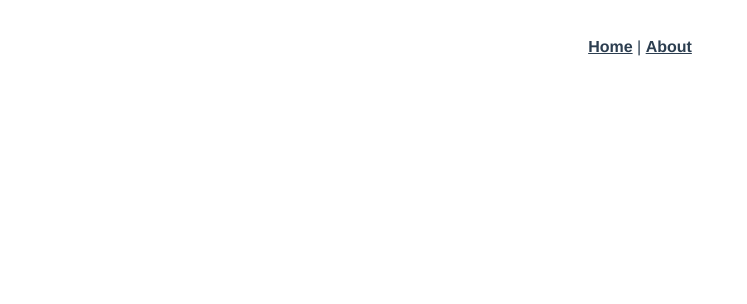
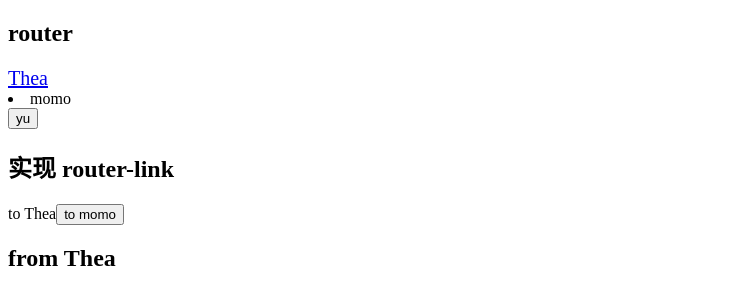
Before and after one commit to TheaWu7/study-notes-of-vue, a Vue app in the folder 15-vue-router/: page /thea#/momo in a window 1280 px wide. Shown: the top 304 px of the page, without its empty margins (0-747 px from the left). Built offline with nearby package versions, Linux system fonts and the light colour scheme.

Commit message:
feat: router config

```diff
--- a/15-vue-router/src/App.vue
+++ b/15-vue-router/src/App.vue
@@ -1,32 +1,43 @@
 <template>
   <div id="app">
-    <div id="nav">
-      <router-link to="/">Home</router-link> |
-      <router-link to="/about">About</router-link>
-    </div>
-    <router-view/>
+    <h2>router</h2>
+    <!-- router-link 默认是a标签；加tag属性 变成相应标签,并且点击可跳转 -->
+    <router-link to="./thea">Thea</router-link>
+    <!-- 如果不想通过 ← → 返回上一个页面 就加一个 replace -->
+    <router-link to="/momo" tag="li" replace>momo</router-link>
+    <!-- 想改被点击的选项的类名 -->
+    <!-- 想统一更改所有：在router中 -->
+    <router-link to="/yu" tag="button" active-class="yuing">yu</router-link>
+
+    <h2>实现 router-link</h2>
+    <span @click="toThea">to Thea</span>
+    <button @click="toMo">to momo</button>
+    <router-view></router-view>
   </div>
 </template>
-
+<script>
+export default {
+  name: 'app',
+  methods: {
+    toThea(){
+      // pushState方法，有返回
+      this.$router.push('/thea');
+    },
+    toMo(){
+      // replace方法，没有返回
+      this.$router.replace('/momo');
+    },
+  }
+}
+</script>
 <style>
-#app {
-  font-family: Avenir, Helvetica, Arial, sans-serif;
-  -webkit-font-smoothing: antialiased;
-  -moz-osx-font-smoothing: grayscale;
-  text-align: center;
-  color: #2c3e50;
+.router-link-active {
+  color:palevioletred;
 }
-
-#nav {
-  padding: 30px;
+.yuing {
+  color: aquamarine;
 }
-
-#nav a {
-  font-weight: bold;
-  color: #2c3e50;
-}
-
-#nav a.router-link-exact-active {
-  color: #42b983;
+.yuyu {
+  font-size: 20px;
 }
 </style>
--- a/15-vue-router/src/components/HelloWorld.vue
+++ /dev/null
@@ -1,58 +0,0 @@
-<template>
-  <div class="hello">
-    <h1>{{ msg }}</h1>
-    <p>
-      For a guide and recipes on how to configure / customize this project,<br>
-      check out the
-      <a href="https://cli.vuejs.org" target="_blank" rel="noopener">vue-cli documentation</a>.
-    </p>
-    <h3>Installed CLI Plugins</h3>
-    <ul>
-      <li><a href="https://github.com/vuejs/vue-cli/tree/dev/packages/%40vue/cli-plugin-babel" target="_blank" rel="noopener">babel</a></li>
-      <li><a href="https://github.com/vuejs/vue-cli/tree/dev/packages/%40vue/cli-plugin-router" target="_blank" rel="noopener">router</a></li>
-    </ul>
-    <h3>Essential Links</h3>
-    <ul>
-      <li><a href="https://vuejs.org" target="_blank" rel="noopener">Core Docs</a></li>
-      <li><a href="https://forum.vuejs.org" target="_blank" rel="noopener">Forum</a></li>
-      <li><a href="https://chat.vuejs.org" target="_blank" rel="noopener">Community Chat</a></li>
-      <li><a href="https://twitter.com/vuejs" target="_blank" rel="noopener">Twitter</a></li>
-      <li><a href="https://news.vuejs.org" target="_blank" rel="noopener">News</a></li>
-    </ul>
-    <h3>Ecosystem</h3>
-    <ul>
-      <li><a href="https://router.vuejs.org" target="_blank" rel="noopener">vue-router</a></li>
-      <li><a href="https://vuex.vuejs.org" target="_blank" rel="noopener">vuex</a></li>
-      <li><a href="https://github.com/vuejs/vue-devtools#vue-devtools" target="_blank" rel="noopener">vue-devtools</a></li>
-      <li><a href="https://vue-loader.vuejs.org" target="_blank" rel="noopener">vue-loader</a></li>
-      <li><a href="https://github.com/vuejs/awesome-vue" target="_blank" rel="noopener">awesome-vue</a></li>
-    </ul>
-  </div>
-</template>
-
-<script>
-export default {
-  name: 'HelloWorld',
-  props: {
-    msg: String
-  }
-}
-</script>
-
-<!-- Add "scoped" attribute to limit CSS to this component only -->
-<style scoped>
-h3 {
-  margin: 40px 0 0;
-}
-ul {
-  list-style-type: none;
-  padding: 0;
-}
-li {
-  display: inline-block;
-  margin: 0 10px;
-}
-a {
-  color: #42b983;
-}
-</style>
--- /dev/null
+++ b/15-vue-router/src/components/Momo.vue
@@ -0,0 +1,15 @@
+<template>
+  <div class="">
+    <h2>from momo</h2>
+  </div>
+</template>
+
+<script>
+export default {
+  name: 'momo'
+}
+</script>
+
+<style>
+
+</style>
--- /dev/null
+++ b/15-vue-router/src/components/Thea.vue
@@ -0,0 +1,10 @@
+<template>
+  <div>
+    <h2>from Thea</h2>
+  </div>
+</template>
+<script>
+export default {
+  name: 'Thea'
+}
+</script>
--- /dev/null
+++ b/15-vue-router/src/components/yu.vue
@@ -0,0 +1,10 @@
+<template>
+  <div>
+    <h2>from yu</h2>
+  </div>
+</template>
+<script>
+export default {
+  name: 'yu'
+}
+</script>
--- a/15-vue-router/src/router/index.js
+++ b/15-vue-router/src/router/index.js
@@ -1,27 +1,42 @@
-import Vue from 'vue'
-import VueRouter from 'vue-router'
-import Home from '../views/Home.vue'
+// 配置路由相关信息
+import Vue from "vue";
+import VueRouter from "vue-router";
+import Thea from "../components/Thea.vue";
+import Momo from "../components/Momo.vue";
+import yu from "../components/yu.vue";
 
-Vue.use(VueRouter)
+// 1.通过 Vue.use(插件),安装插件
+Vue.use(VueRouter);
 
+// 2.创建 VueRouter 对象
+// 2.1 配置映射关系 一个映射关系 => 一个对象
 const routes = [
   {
-    path: '/',
-    name: 'Home',
-    component: Home
+    // 路由默认路径 重定向
+    path: "",
+    redirect: "/thea",
   },
   {
-    path: '/about',
-    name: 'About',
-    // route level code-splitting
-    // this generates a separate chunk (about.[hash].js) for this route
-    // which is lazy-loaded when the route is visited.
-    component: () => import(/* webpackChunkName: "about" */ '../views/About.vue')
-  }
-]
+    path: "/thea",
+    component: Thea,
+  },
+  {
+    path: "/momo",
+    component: Momo,
+  },
+  {
+    path: "/yu",
+    component: yu,
+  },
+];
 
 const router = new VueRouter({
-  routes
-})
+  routes,
+  // 不写默认哈希（8080/#/xxx）
+  mode: "history",
+  // 统一更改active(如果在标签内由设置，就以标签内的为主)
+  linkActiveClass: "yuyu",
+});
 
-export default router
+// 3.将 router 对象传入到 Vue 实例中
+export default router;
```
Also changed, not shown: 15-vue-router/src/router/index-init.js (added, +27 -0 lines).
